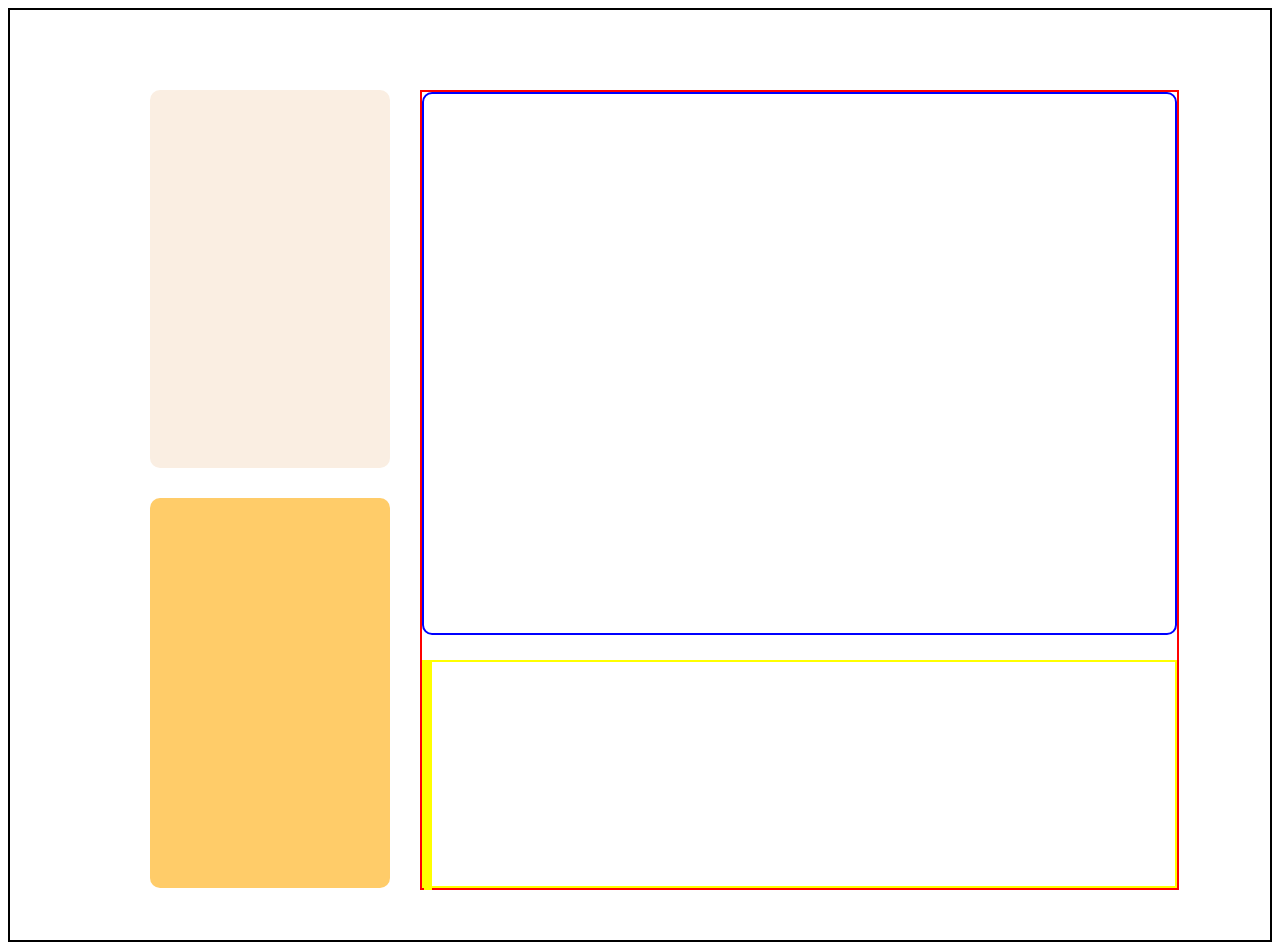
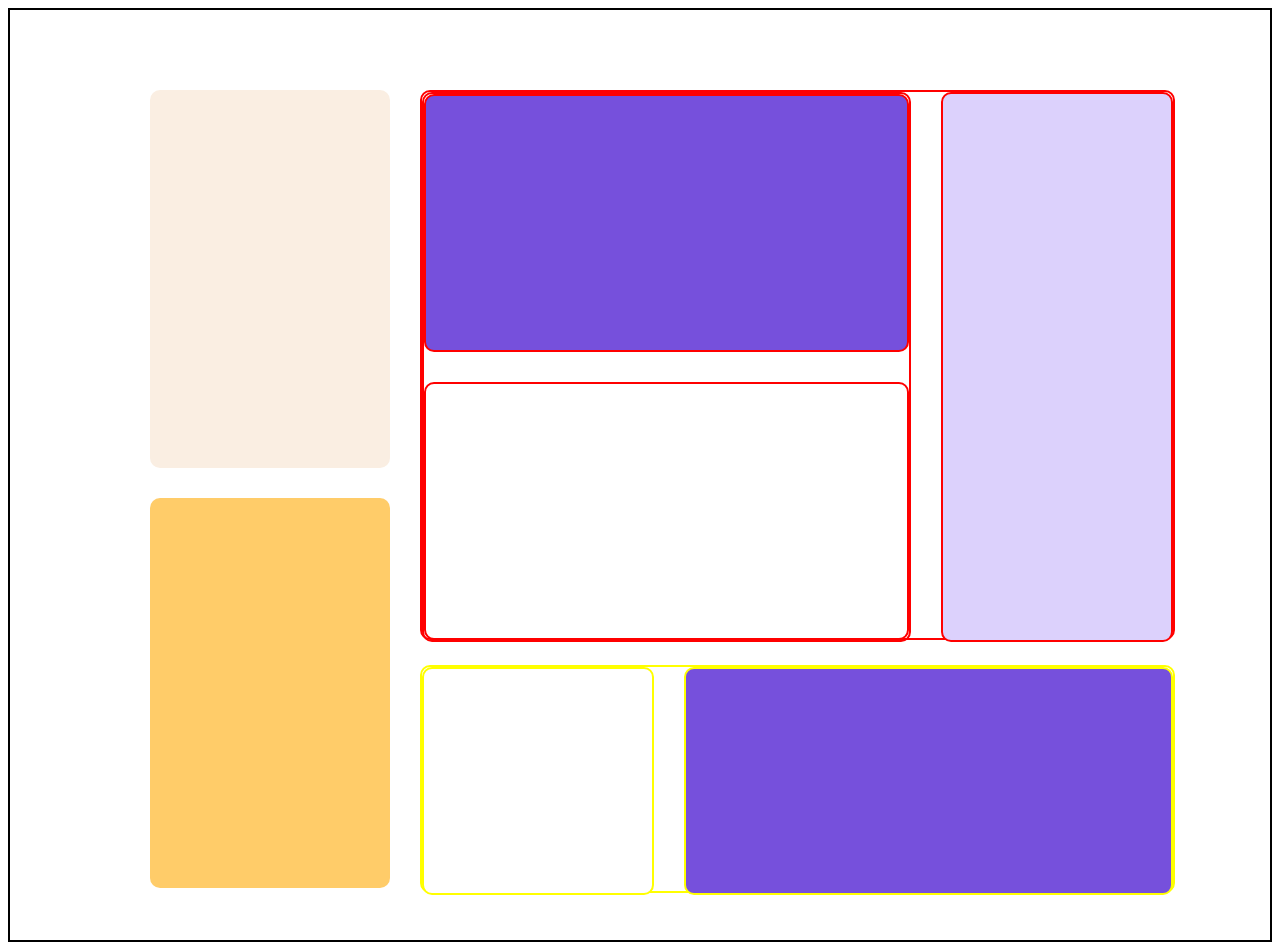
Before and after one commit to dakshpsharmabuilds/bento-project-training, a plain HTML site: page learningflex.html in a window 1280 px wide. Drawn offline with Linux system fonts and the light colour scheme.

Commit message:
right side structure made, only have to make final partition in it, but doing by usual method is collapsing. checkpoint

```diff
--- a/flex.css
+++ b/flex.css
@@ -23,7 +23,7 @@ body {
     gap:30px;
 }
 .col_right{
-    border: red solid 2px;
+
     width: 755px;
     margin-top:80px;
     margin-bottom:50px;
@@ -47,10 +47,47 @@ body {
     border: blue solid 2px;
     border-radius: 10px;
     height:546px;
+    display: flex;
+    flex-direction: row;
+    border : red solid 2px;
+    gap:30px;
 }
 .RR2{
     height:224px;
     display: flex;
     flex-direction: row;
     border: 2px yellow solid;
+    border-radius: 10px;
+    gap:30px;
 }
+.RR2C1{
+    width:232px;
+    background-color: white;
+}
+.RR2C2{
+    background-color:  hsl(256, 67%, 59%);
+    width: 493px;
+}
+.RR1C1{
+    width: 494px;
+    display: flex;
+    flex-direction: column;
+}
+.RR1C2{
+    width:232px;
+
+    background-color: #dcd1fc;
+}
+.RR1C1R1{
+ background-color:  hsl(256, 67%, 59%);
+}
+/* .RR1C1R2{
+    display: flex;
+    flex-direction: row;
+}
+.RR1C1R2C1{
+    background-color: white;
+}
+.RR1C1R2C2{
+    background-color: #ffcc69;
+} */
--- a/learningflex.html
+++ b/learningflex.html
@@ -16,7 +16,16 @@
             <div class = "LR2"></div>
         </div>
         <div class="col_right">
-            <div class="RR1"></div>
+            <div class="RR1">
+                <div class="RR1 RR1C1">
+                    <div class="RR1 RR1C1R1"></div>
+                    <div class="RR1 RR1C1R2">
+                        <!-- <div class="RR1 RR1C1R2 RR1C1R2C1"></div>
+                        <div class="RR1 RR1C1R2C2 RR1C1R2C2"></div>  -->
+                    </div>
+                </div>
+                <div class="RR1 RR1C2"></div>
+            </div>
             <div class="RR2">
                 <div class="RR2 RR2C1"></div>
                 <div class="RR2 RR2C2"></div>
```
